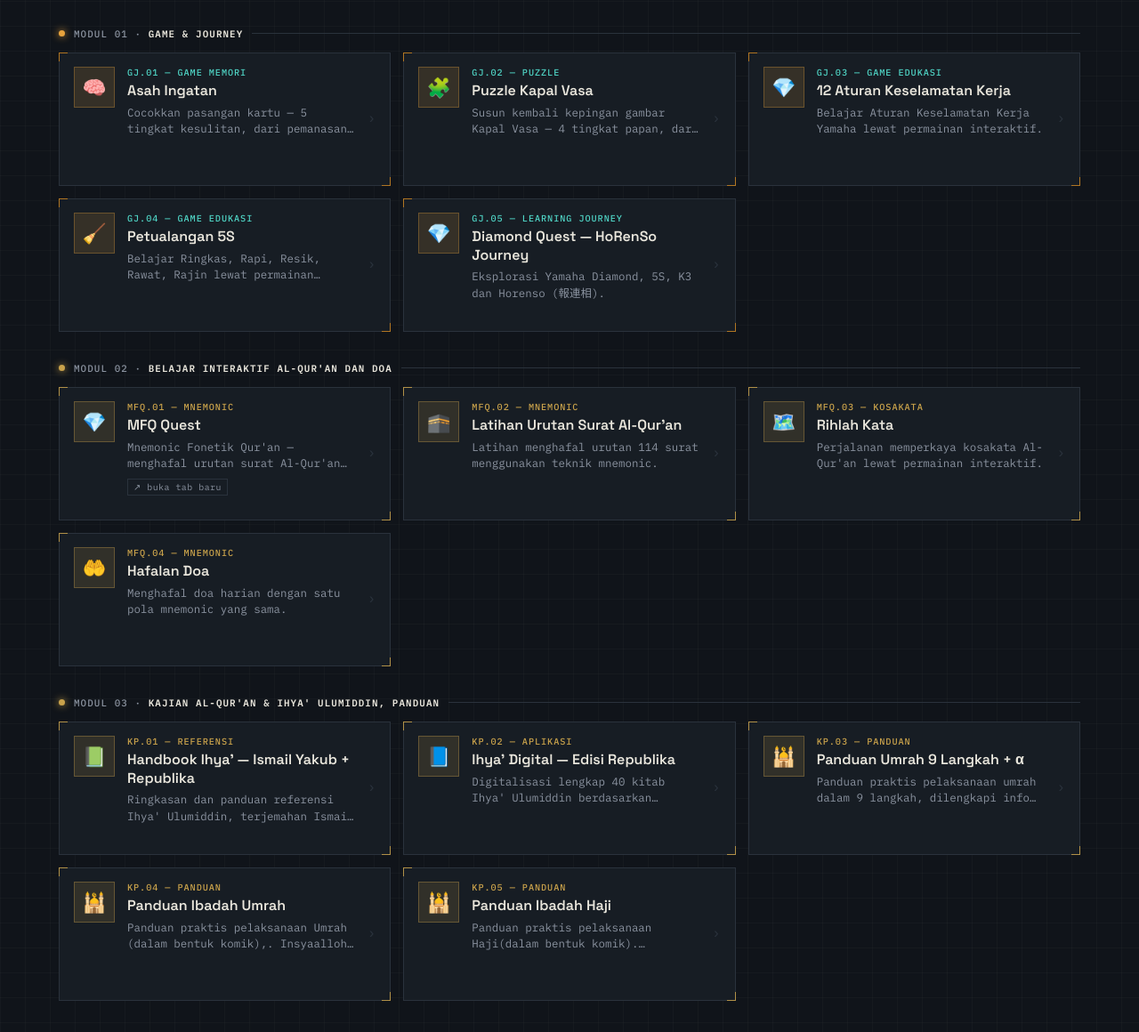
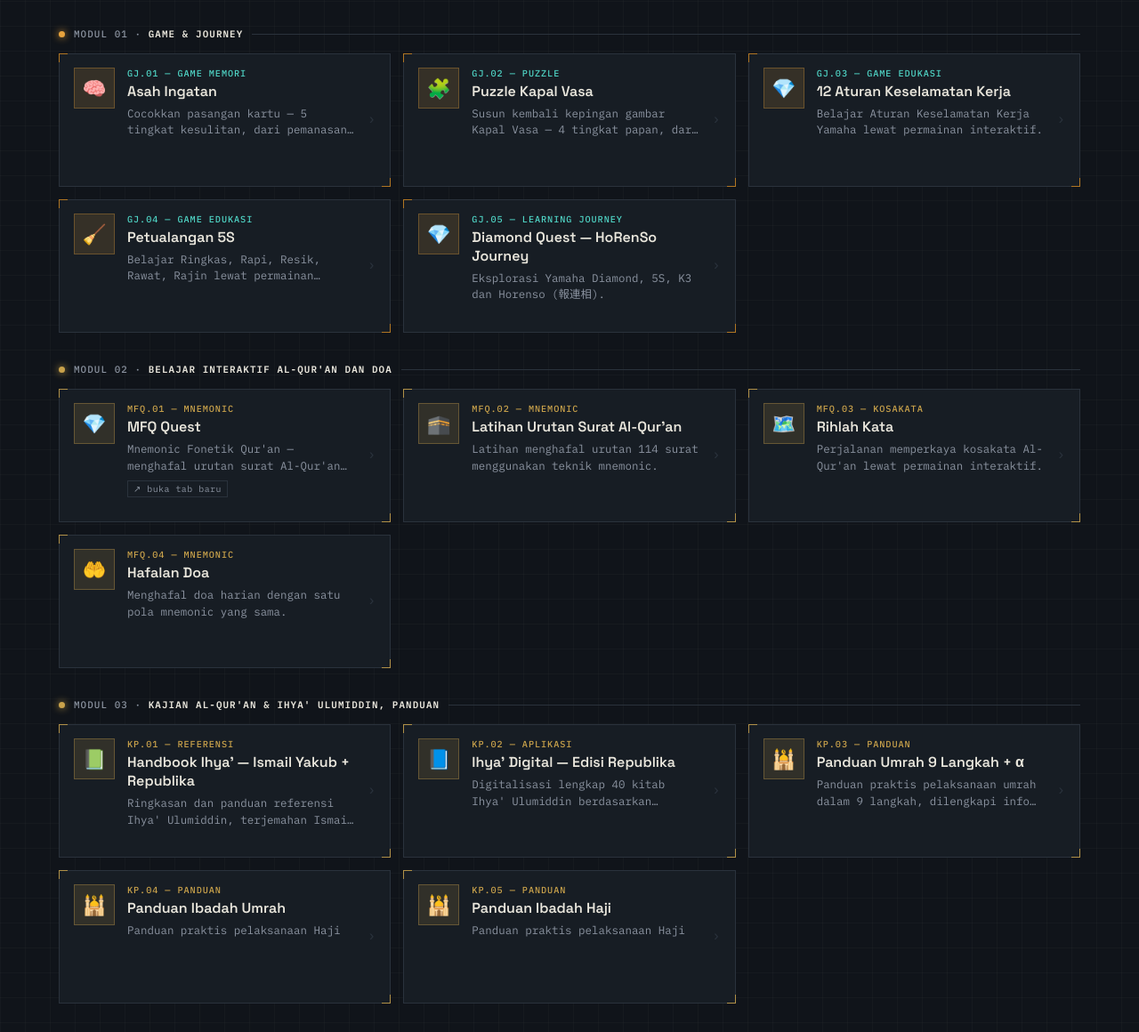
Before and after one commit to chilmar/chilmar.github.io, a plain HTML site: page index.html in a window 1280 px wide. Shown: the part 111-1271 px from the top of the page at 89% size. Drawn offline with Linux system fonts and the light colour scheme.

Commit message:
Add files via upload

```diff
--- a/index.html
+++ b/index.html
@@ -45,6 +45,7 @@
     --gold-dim:rgba(138,106,34,.12);
   }
   *{box-sizing:border-box;margin:0;padding:0;-webkit-tap-highlight-color:transparent;}
+  html{-webkit-text-size-adjust:100%;text-size-adjust:100%;}
   html,body{height:100%;}
   body{
     font-family:'IBM Plex Mono',monospace;
@@ -127,7 +128,7 @@
   .module-head .line{flex:1;height:1px;background:var(--border);}
   .module-head .label{
     font-size:.68rem;letter-spacing:.1em;text-transform:uppercase;font-weight:500;
-    white-space:nowrap;color:var(--muted);
+    white-space:normal;color:var(--muted);line-height:1.4;
   }
   .module-head .label b{color:var(--ink);font-weight:600;}
 
@@ -389,7 +390,7 @@
       <div class="card-body">
         <div class="kicker">KP.04 — Panduan</div>
         <h2>Panduan Ibadah Umrah</h2>
-        <p>Panduan praktis pelaksanaan Umrah (dalam bentuk komik),. Insyaalloh mudah dipahami</p>
+        <p>Panduan praktis pelaksanaan Haji</p>
       </div>
       <div class="go">›</div>
     </a>
@@ -400,7 +401,7 @@
       <div class="card-body">
         <div class="kicker">KP.05 — Panduan</div>
         <h2>Panduan Ibadah Haji</h2>
-        <p>Panduan praktis pelaksanaan Haji(dalam bentuk komik). Insyaalloh mudah dipahami.</p>
+        <p>Panduan praktis pelaksanaan Haji</p>
       </div>
       <div class="go">›</div>
     </a>
```
